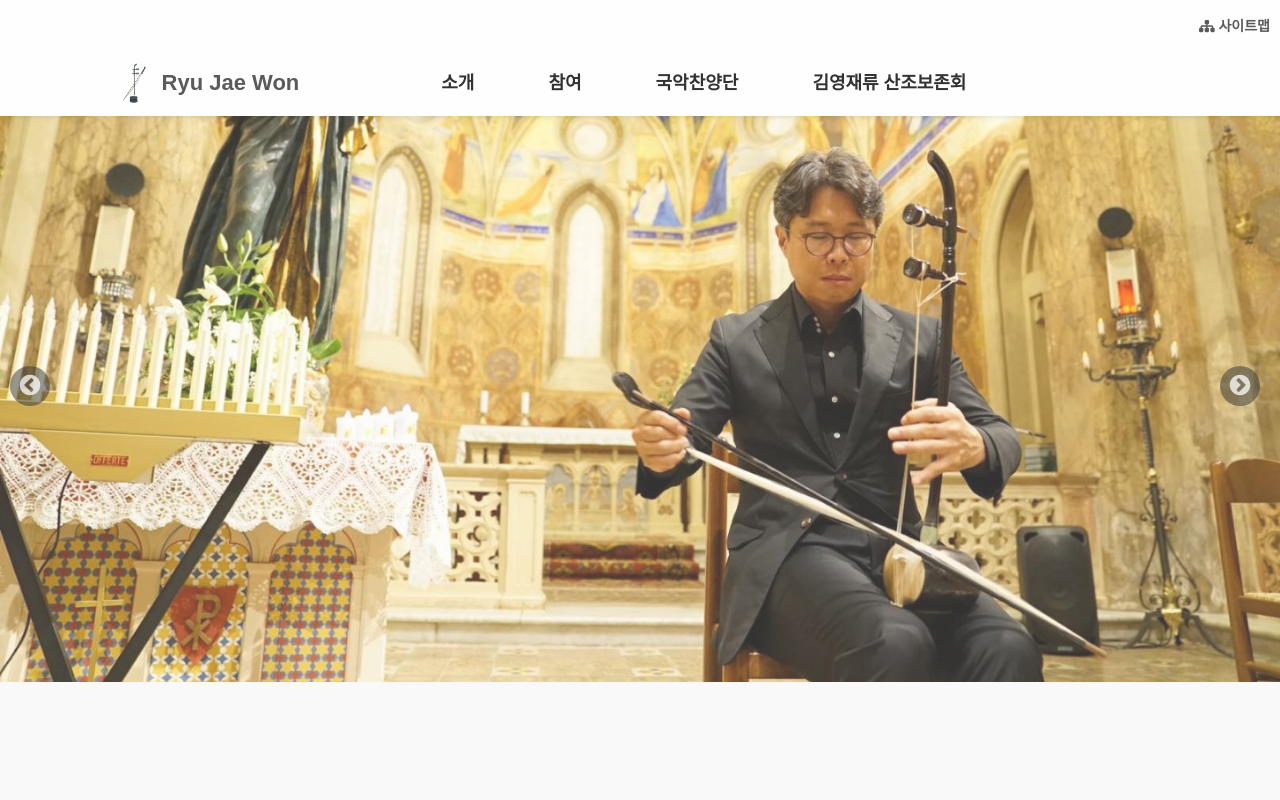
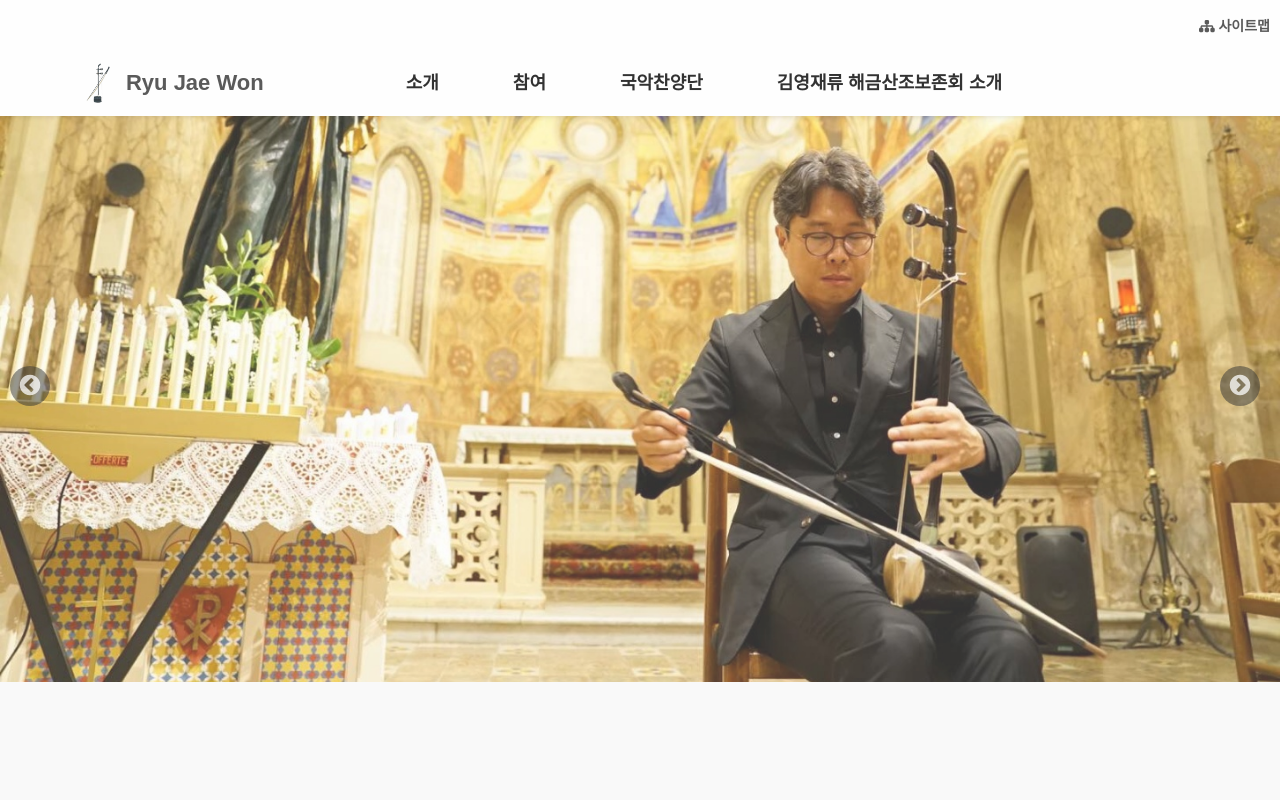
Before and after one commit to BrightLuminate/jawnproject, a React (Create React App) app: page / in a window 1280 px wide. Shown: the top 800 px of the page. Built offline with nearby package versions, Linux system fonts and the light colour scheme.

Commit message:
Update Navbar.jsx

```diff
--- a/src/components/Navbar.jsx
+++ b/src/components/Navbar.jsx
@@ -77,8 +77,8 @@ const Navbar = () => {
                     <DropdownMenu index={4} title="국악찬양단" items={[
                         { name: '국악찬양단 소개', path: '/gugak-choir-introduction' },
                     ]} />
-                    <DropdownMenu index={5} title="김영재류 산조보존회" items={[
-                        { name: '김영재류 산조보존회 소개', path: '/kim-young-jae-introduction' }
+                    <DropdownMenu index={5} title="김영재류 해금산조보존회 소개" items={[
+                        { name: '김영재류 해금산조보존회 소개', path: '/kim-young-jae-introduction' }
                     ]} />
                 </div>
 
```
